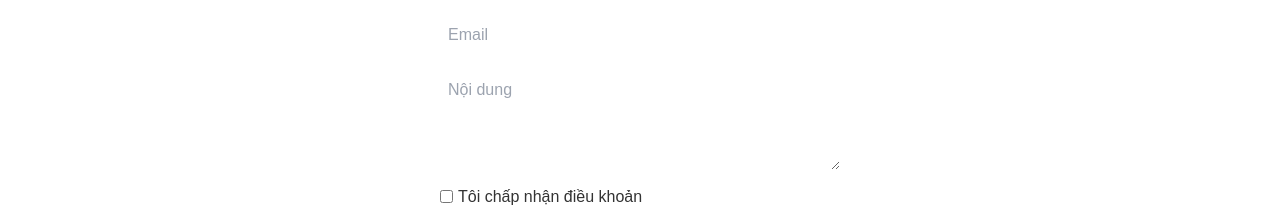
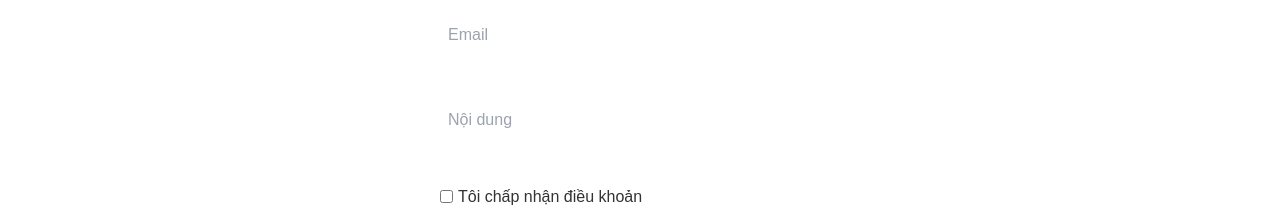
Before and after one commit to marcus1823/der-wille-zur-macht, a React (Vite) app: page /contact in a window 1280 px wide. Shown: the part 353-573 px from the top of the page. Built offline with nearby package versions, Linux system fonts and the light colour scheme.

Commit message:
fix cantact error

```diff
--- a/src/components/pages/Contact.tsx
+++ b/src/components/pages/Contact.tsx
@@ -1,4 +1,4 @@
-import React, { useState } from "react";
+import  { useState } from "react";
 import "../styles/Contact.css";
 import Header from "../Layouts/Header";
 import Footer from "../Layouts/Footer";
@@ -11,7 +11,8 @@ const Contact = () => {
     termsAccepted: false,
   });
 
-  const handleChange = (e) => {
+  // eslint-disable-next-line @typescript-eslint/no-explicit-any
+  const handleChange = (e: { target: { name: any; value: any; type: any; checked: any; }; }) => {
     const { name, value, type, checked } = e.target;
     setFormData({
       ...formData,
@@ -19,7 +20,7 @@ const Contact = () => {
     });
   };
 
-  const handleSubmit = async (e) => {
+  const handleSubmit = async (e: { preventDefault: () => void; }) => {
     e.preventDefault();
     try {
       const response = await fetch('https://script.google.com/macros/s/AKfycbyti1D89jv9UqgYC-gqT1LvE7rHeOq-RRcsb7TK3wXDLl1QbuPUCqs13ZlbjpB-qptnGg/exec', {
@@ -51,7 +52,7 @@ const Contact = () => {
         <form onSubmit={handleSubmit} style={{ display: "flex", flexDirection: "column", gap: "15px", marginTop: 19 }}>
           <input type="text" name="name" value={formData.name} onChange={handleChange} placeholder="Họ" required style={{ padding: "8px", width: "100%" }} />
           <input type="email" name="email" value={formData.email} placeholder="Email" onChange={handleChange} required style={{ padding: "8px", width: "100%" }} />
-          <textarea name="message" value={formData.message} onChange={handleChange} placeholder="Nội dung" required style={{ padding: "8px", width: "100%", height: "100px" }}></textarea>
+          <input name="message" value={formData.message} onChange={handleChange} placeholder="Nội dung" required style={{ padding: "8px", width: "100%", height: "100px" }}></input>
           <div style={{ display: "flex", alignItems: "center" }}>
             <input type="checkbox" name="termsAccepted" checked={formData.termsAccepted} onChange={handleChange} />
             <label style={{ marginLeft: "5px" }}>Tôi chấp nhận điều khoản</label>
```
